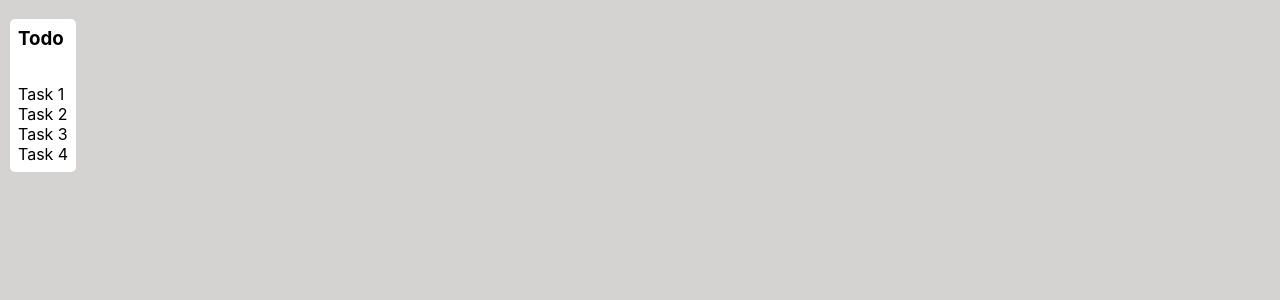
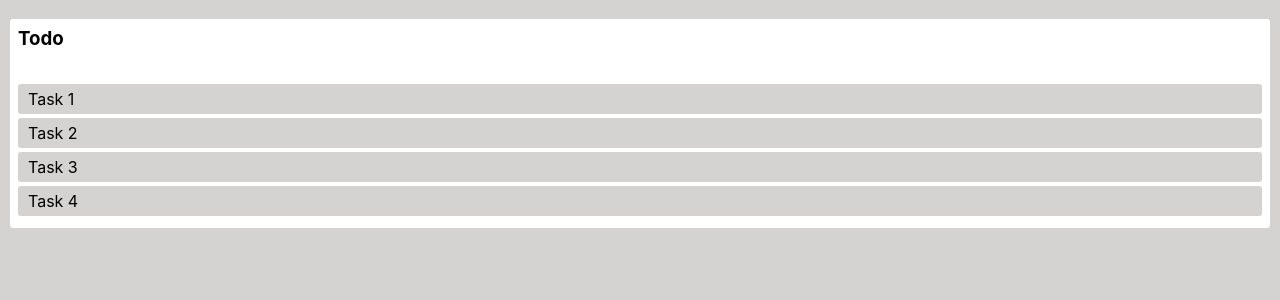
Before and after one commit to toyhtowdomasydyt/draggable-todo, a React (Create React App) app: page / in a window 1280 px wide. Shown: the top 300 px of the page. Built offline with nearby package versions, Linux system fonts and the light colour scheme.

Commit message:
Add simple DND

```diff
--- a/src/App.js
+++ b/src/App.js
@@ -1,4 +1,5 @@
 import React, {useState} from 'react';
+import {DragDropContext} from "react-beautiful-dnd";
 
 import {initalData} from "./initial-data";
 import Column from "./components/Column";
@@ -7,14 +8,14 @@ const App = () => {
     const [state, setState] = useState(initalData);
 
     return (
-        <div>
+        <DragDropContext>
             {state.columnOrder.map(columnId => {
                 const column = state.columns[columnId];
                 const tasks = column.taskIds.map(taskId => state.tasks[taskId]);
 
                 return <Column key={column.id} column={column} tasks={tasks}/>
             })}
-        </div>
+        </DragDropContext>
     );
 };
 
--- a/src/components/Column.jsx
+++ b/src/components/Column.jsx
@@ -1,12 +1,13 @@
 import React from "react";
 import styled from "styled-components";
+import Task from "./Task";
+import {Droppable} from "react-beautiful-dnd";
 
 const Column = ({column, tasks}) => {
     const Container = styled.div`
       margin: 10px;
-      border-radius: 5px;
+      border-radius: 3px;
       background-color: #fff;
-      max-width: fit-content;
     `;
     const Title = styled.h3`
       padding: 8px
@@ -18,9 +19,19 @@ const Column = ({column, tasks}) => {
     return (
         <Container className="column">
             <Title>{column.title}</Title>
-            <TaskList>
-                {tasks.map(task => <div key={task.id}>{task.content}</div>)}
-            </TaskList>
+            <Droppable droppableId={column.id}>
+                {(provided) => (
+                    <TaskList
+                        ref={provided.innerRef}
+                        {...provided.droppableProps}
+                    >
+                        {tasks.map((task, index) => (
+                            <Task key={task.id} task={task} index={index}/>)
+                        )}
+                        {provided.placeholder}
+                    </TaskList>
+                )}
+            </Droppable>
         </Container>
     );
 };
```
